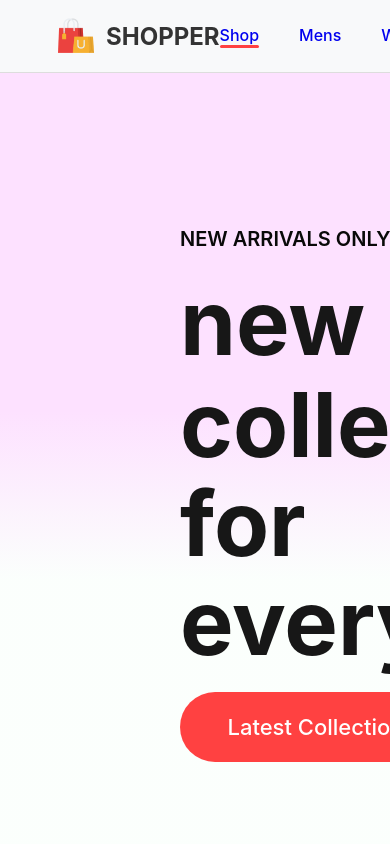
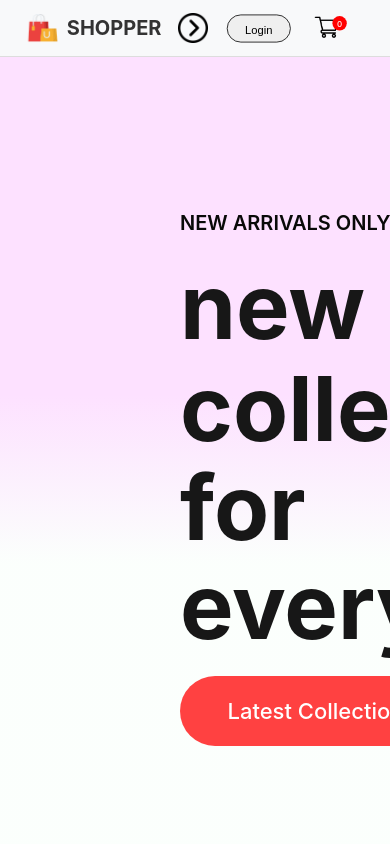
Before and after one commit to karunakashyap/E-commerce-website, a React (Create React App) app: page / in a window 390 px wide. Shown: the top 844 px of the page. Built offline with nearby package versions, Linux system fonts and the light colour scheme.

Commit message:
navbar responsive

```diff
--- a/src/Components/Navbar/Navbar.css
+++ b/src/Components/Navbar/Navbar.css
@@ -96,3 +96,124 @@
     font-size: 10px;
     font-weight: 500;
 }
+
+.nav-drop {
+    display: none;
+}
+
+@media(max-width:1280px) {
+    .navbar {
+        padding: 12px 50px;
+    }
+
+    .logo img {
+        width: 40px;
+    }
+
+    .logo h3 {
+        font-size: 25px;
+    }
+
+    .navbar-menu {
+        gap: 30px;
+        font-size: 16px;
+    }
+
+    .right-section {
+        gap: 30px;
+        margin-right: 0px;
+    }
+
+    .login-btn {
+        width: 120px;
+        height: 45px;
+        font-size: 16px;
+    }
+
+    .nav-count {
+        right: 38px;
+    }
+
+}
+
+@media(max-width:1024px) {
+    .navbar {
+        padding: 12px 30px;
+    }
+
+    .navbar-menu {
+        gap: 25px;
+        font-size: 14px;
+    }
+
+    .right-section .login-btn {
+        width: 80px;
+        height: 35px;
+        font-size: 14px;
+    }
+
+    .right-section img {
+        width: 30px;
+    }
+
+}
+
+@media(max-width:800px) {
+    .navbar {
+        padding: 10px 0px;
+    }
+
+    .nav-drop {
+        display: block;
+        width: 30px;
+        transform: rotate(-90deg);
+        transition: 0.5s;
+    }
+
+    .navbar-menu {
+        display: none;
+        height: 80px;
+        width: 100%;
+        position: absolute;
+        background-color: #f8f9fa;
+        justify-content: center;
+        top: 50px;
+    }
+
+    .navbar-menu ul {
+        margin-top: 20px;
+    }
+
+    .nav-menu-visible {
+        display: flex;
+    }
+
+    .nav-drop.open {
+        transform: rotate(0deg);
+    }
+
+}
+
+@media(max-width:500px) {
+    .logo {
+        margin-left: 10px;
+    }
+
+    .navbar {
+        padding: 8px 0px;
+        gap: 0px;
+    }
+
+    .logo {
+        transform: scale(0.8);
+    }
+
+    .navbar-menu {
+        height: 70px;
+        top: 50px;
+    }
+
+    .right-section {
+        transform: scale(0.8);
+    }
+}
--- a/src/Components/Navbar/Navbar.js
+++ b/src/Components/Navbar/Navbar.js
@@ -1,14 +1,21 @@
-import React, { useContext } from 'react';
+import React, { useContext, useRef } from 'react';
 import './Navbar.css';
 import logo from '../Assets/logo.png';
 import cart from '../Assets/cart_icon.png';
 import { useState } from 'react';
 import { Link } from 'react-router-dom';
 import { ShopContext } from '../../Context/ShopContext';
+import nav_dropdown from '../Assets/nav_dropdown.png'
 
 const Navbar = () => {
     const [menu, setMenu] = useState('shop')
     const { getTotalCartItems } = useContext(ShopContext)
+    const menuRef = useRef();
+
+    const drop_toggle = (e) => {
+        menuRef.current.classList.toggle('nav-menu-visible')
+        e.target.classList.toggle("open");
+    }
     return (
         <div>
             <div className="navbar">
@@ -16,7 +23,8 @@ const Navbar = () => {
                     <img src={logo} alt='logo-image'></img>
                     <h3>SHOPPER</h3>
                 </div>
-                <div className='navbar-menu'>
+                <img className='nav-drop' onClick={drop_toggle} src={nav_dropdown} alt=''></img>
+                <div className='navbar-menu' ref={menuRef}>
                     <ul>
                         <li onClick={() => { setMenu("shop") }}><Link style={{ textDecoration: 'none' }} to='/'>Shop</Link>{menu === "shop" ? <hr></hr> : <></>}</li>
                         <li onClick={() => { setMenu("mens") }}><Link style={{ textDecoration: 'none' }} to='/mens'>Mens</Link>{menu === "mens" ? <hr></hr> : <></>}</li>
@@ -29,7 +37,6 @@ const Navbar = () => {
                     <Link to='/cart'><img src={cart} alt="cart-icon" className="cart-icon" /></Link>
                     <div className="nav-count">{getTotalCartItems()}</div>
                 </div>
-
             </div>
         </div>
     )
```
Also changed, not shown: src/Components/Assets/nav_dropdown.png (added).
